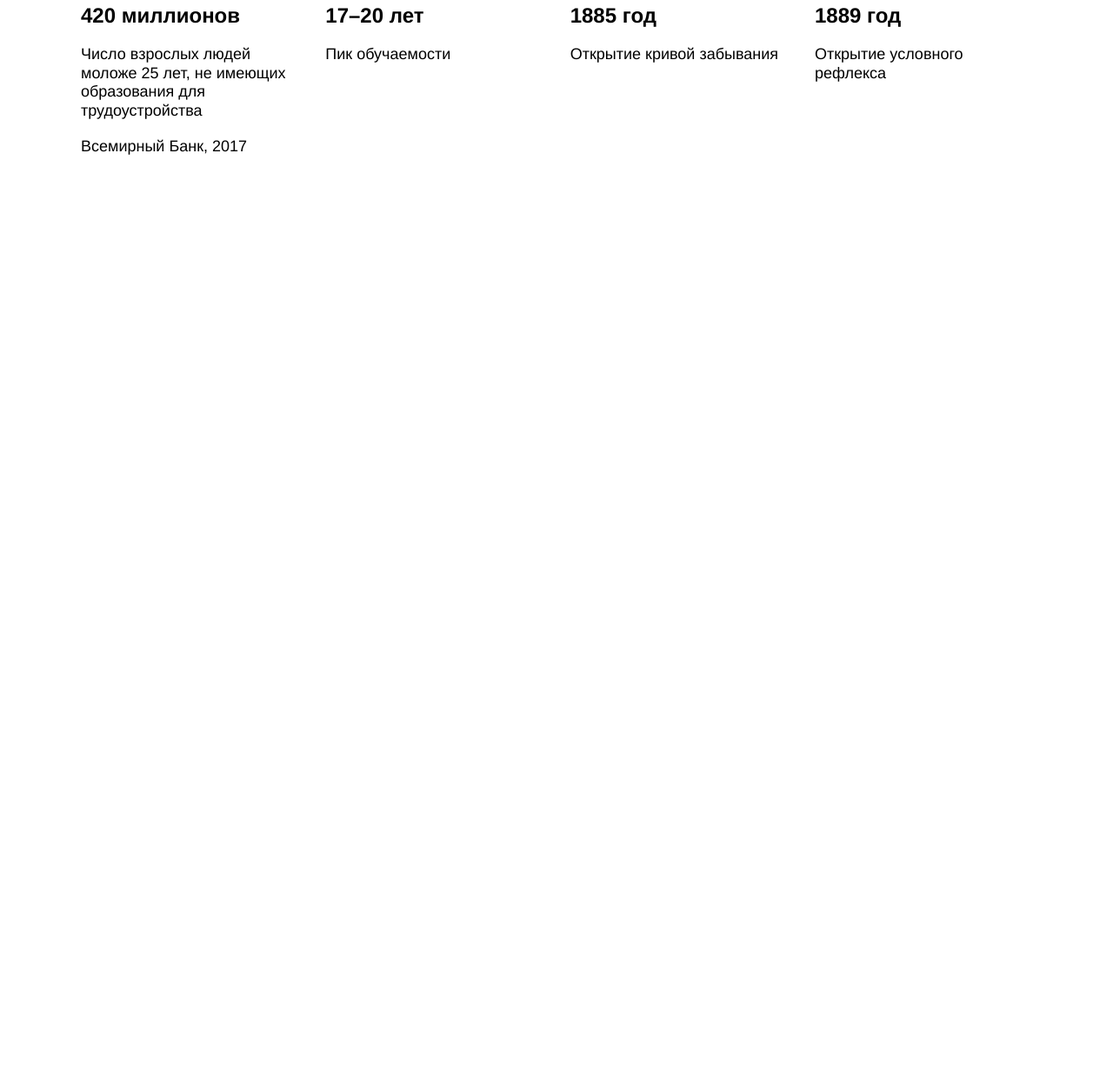
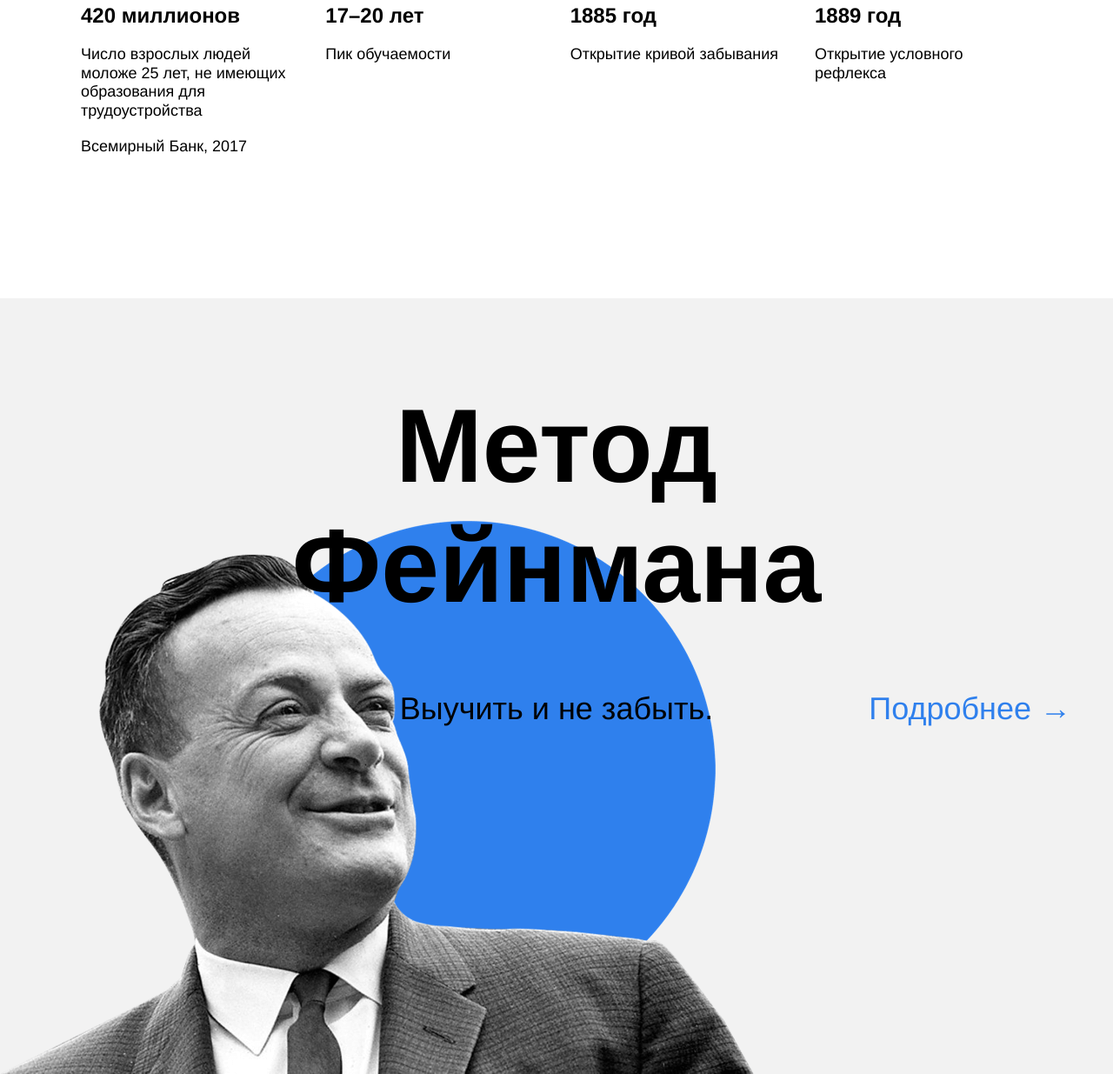
Before and after one commit to Nizrum/learn-to-study, a plain HTML site: page index.html in a window 1280 px wide. Shown: the part 1732-2967 px from the top of the page at 87% size. Before the commit the page ends 2075 px from the top, so only its background shows below. Drawn offline with Linux system fonts and the light colour scheme.

Commit message:
Made feynman section

```diff
--- a/index.html
+++ b/index.html
@@ -94,6 +94,9 @@
       </section>
 
       <section class="feynman">
+        <h2 class="feynman__title">Метод Фейнмана</h2>
+        <p class="feynman__subtitle">Выучить и не забыть.</p>
+        <a href="#" class="feynman__link">Подробнее →</a>
       </section>
 
       <section class="kaufman">
--- a/styles/style.css
+++ b/styles/style.css
@@ -194,3 +194,44 @@
 .table__text:last-of-type {
   margin: 0;
 }
+
+.feynman {
+  position: relative;
+  background-color: #f2f2f2;
+  padding: 100px 0 395px;
+  display: flex;
+  flex-direction: column;
+  align-items: center;
+  background-image: url(../images/feynman.png);
+  background-position: bottom left;
+  background-repeat: no-repeat;
+  background-size: 867px;
+}
+
+.feynman__title {
+  width: 648px;
+  text-align: center;
+  font-size: 120px;
+  line-height: 1.15;
+  font-weight: 600;
+  margin: 0 0 70px 0;
+}
+
+.feynman__subtitle {
+  font-size: 36px;
+  line-height: 51px;
+  font-weight: normal;
+  max-width: 648px;
+  margin: 0;
+}
+
+.feynman__link {
+  position: absolute;
+  top: 50%;
+  right: 48px;
+  font-size: 36px;
+  line-height: 51px;
+  font-weight: normal;
+  color: #2f80ed;
+  text-decoration: none;
+}
```
